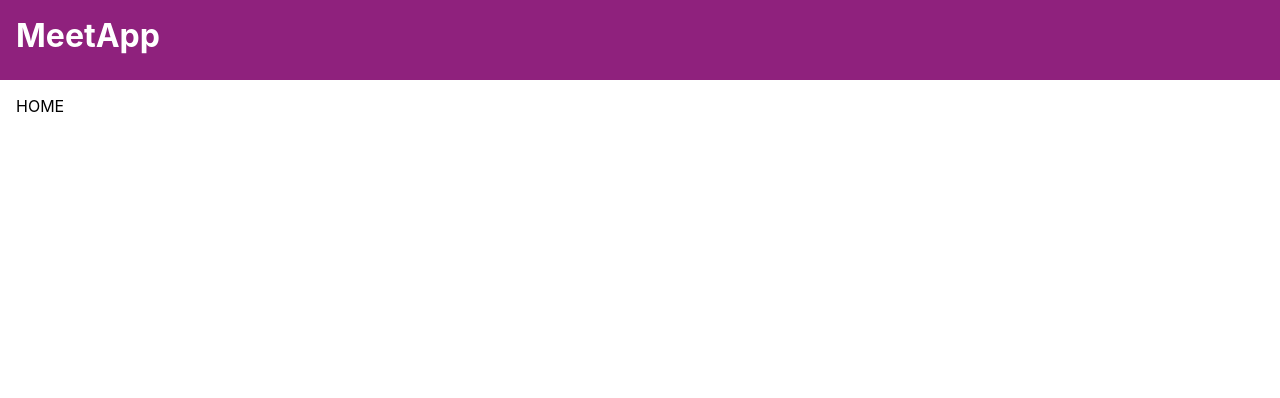
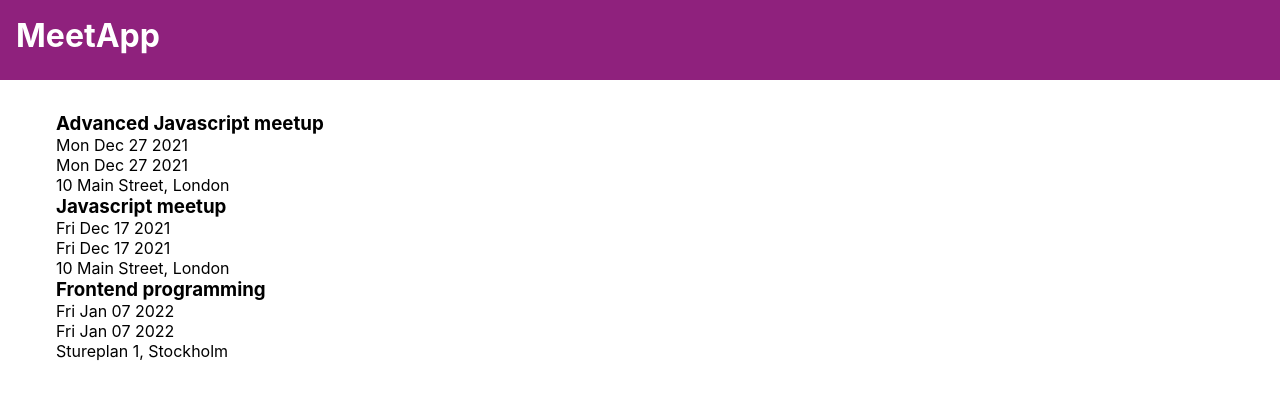
Before and after one commit to EmmaDawsonDev/tdd-meetup, a React (Create React App) app: page / in a window 1280 px wide. Shown: the top 398 px of the page. Built offline with nearby package versions, Linux system fonts and the light colour scheme.

Commit message:
Render current meetups test and implementation

```diff
--- /dev/null
+++ b/src/components/Card/Card.tsx
@@ -0,0 +1,25 @@
+import React from 'react'
+import { IMeetup } from '../../models/meetup'
+
+interface Props {
+  meetup: IMeetup
+}
+
+const Card = (props: Props) => {
+  const { meetup } = props
+  return (
+    <article>
+      <div role="listitem">
+        <h3>{meetup.title}</h3>
+        <p>{meetup.startDate.toDateString()}</p>
+        <p>{meetup.endDate.toDateString()}</p>
+        <p>{meetup.location}</p>
+        {/* <Link data-testid={product.name} to={`/product/${product.id}`}>
+        Go to product
+      </Link> */}
+      </div>
+    </article>
+  )
+}
+
+export default Card
--- a/src/data/meetups.ts
+++ b/src/data/meetups.ts
@@ -1,6 +1,18 @@
 import { IMeetup } from '../models/meetup'
 
 const meetups: IMeetup[] = [
+  {
+    id: 2,
+    title: 'Advanced Javascript meetup',
+    startDate: new Date('2021-12-27T13:00:00'),
+    endDate: new Date('2021-12-27T15:00:00'),
+    hostName: 'Hannah',
+    description: 'This is a more advanced meetup about Javascript',
+    location: '10 Main Street, London',
+    attendees: [],
+    comments: [],
+    rating: 0,
+  },
   {
     id: 1,
     title: 'Javascript meetup',
@@ -8,18 +20,6 @@ const meetups: IMeetup[] = [
     endDate: new Date('2021-12-17T15:00:00'),
     hostName: 'Hannah',
     description: 'This is a meetup',
-    location: '10 Main Street, London',
-    attendees: [],
-    comments: [],
-    rating: 0,
-  },
-  {
-    id: 2,
-    title: 'Advanced Javascript meetup',
-    startDate: new Date('2021-12-27T13:00:00'),
-    endDate: new Date('2021-12-27T15:00:00'),
-    hostName: 'Hannah',
-    description: 'This is a more advanced meetup about Javascript',
     location: '10 Main Street, London',
     attendees: [],
     comments: [],
@@ -76,14 +76,14 @@ export const getMeetupById = (id: number) => {
   return meetup
 }
 
-export const getCurrentMeetups = (currentDate: Date) => {
+export const getAllCurrentMeetups = (currentDate: Date) => {
   let now = currentDate.getTime()
 
   const comingMeetups = meetups.filter(meetup => meetup.startDate.getTime() > now)
   return comingMeetups
 }
 
-export const getPastMeetups = (currentDate: Date) => {
+export const getAllPastMeetups = (currentDate: Date) => {
   let now = currentDate.getTime()
 
   const pastMeetups = meetups.filter(meetup => meetup.startDate.getTime() < now)
--- a/src/pages/Home/Home.tsx
+++ b/src/pages/Home/Home.tsx
@@ -1,7 +1,32 @@
-import React from 'react'
+import React, { useEffect } from 'react'
+
+import { RootState } from '../../store/store'
+import { useSelector, useDispatch } from 'react-redux'
+import { getCurrentMeetups } from '../../store/meetupsSlice'
+import { getAllCurrentMeetups } from '../../data/meetups'
+
+import Card from '../../components/Card/Card'
 
 const Home = () => {
-  return <main>HOME</main>
+  const currentMeetups = useSelector((state: RootState) => state.meetups.currentMeetups)
+  const dispatch = useDispatch()
+
+  useEffect(() => {
+    const currentMeetups = getAllCurrentMeetups(new Date())
+    dispatch(getCurrentMeetups(currentMeetups))
+  }, [dispatch])
+
+  return (
+    <main>
+      <section>
+        <ul>
+          {currentMeetups.map(meetup => (
+            <Card meetup={meetup} key={meetup.id} />
+          ))}
+        </ul>
+      </section>
+    </main>
+  )
 }
 
 export default Home
--- /dev/null
+++ b/src/store/meetupsSlice.ts
@@ -0,0 +1,30 @@
+import { createSlice, PayloadAction } from '@reduxjs/toolkit'
+import { IMeetup } from '../models/meetup'
+
+export interface MeetupState {
+  currentMeetups: IMeetup[]
+  pastMeetups: IMeetup[]
+}
+
+const initialState: MeetupState = {
+  currentMeetups: [],
+  pastMeetups: [],
+}
+
+export const meetupSlice = createSlice({
+  name: 'meetup',
+  initialState,
+  reducers: {
+    getCurrentMeetups: (state, action: PayloadAction<IMeetup[]>) => {
+      state.currentMeetups = [...action.payload]
+    },
+    getPastMeetups: (state, action: PayloadAction<IMeetup[]>) => {
+      state.pastMeetups = [...action.payload]
+    },
+  },
+})
+
+// Action creators are generated for each case reducer function
+export const { getCurrentMeetups } = meetupSlice.actions
+
+export default meetupSlice.reducer
--- a/src/store/store.ts
+++ b/src/store/store.ts
@@ -1,11 +1,18 @@
-import { configureStore } from '@reduxjs/toolkit'
-import userReducer from './users'
+import { configureStore, getDefaultMiddleware } from '@reduxjs/toolkit'
+import userReducer from './usersSlice'
+import meetupReducer from './meetupsSlice'
+
 // ...
 
 export const store = configureStore({
   reducer: {
     user: userReducer,
+    meetups: meetupReducer,
   },
+  middleware: getDefaultMiddleware =>
+    getDefaultMiddleware({
+      serializableCheck: false,
+    }),
 })
 
 // Infer the `RootState` and `AppDispatch` types from the store itself
--- a/src/store/users.ts
+++ b/src/store/usersSlice.ts
@@ -1,5 +1,5 @@
 import { createSlice, PayloadAction } from '@reduxjs/toolkit'
-import { IUser, IUserPassword } from '../models/user'
+import { IUser } from '../models/user'
 
 export interface UserState {
   user: IUser | undefined
```
Also changed, not shown: src/store/meetups.ts (deleted, +0 -25 lines), 2 other files (tests, documents, lock files or other folders).
